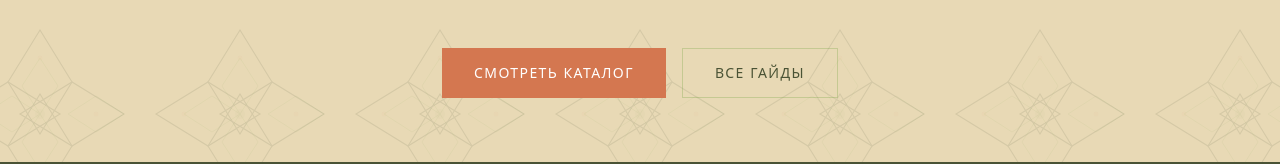
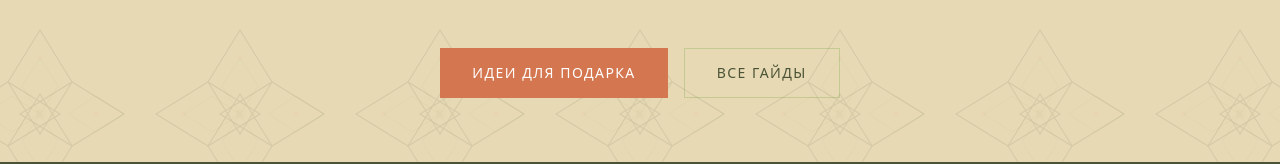
Before and after one commit to dmitry76543/Sinonim, a Next.js app: page /guide/diamond-gift in a window 1280 px wide. Shown: the part 1186-1350 px from the top of the page. Built offline with nearby package versions, Linux system fonts and the light colour scheme; no server answers; a web font is replaced by a local one.

Commit message:
Point gift guide CTA to curated gifts at /shop/gifts.
Co-authored-by: Cursor <cursoragent@cursor.com>

```diff
--- a/src/app/guide/[slug]/page.tsx
+++ b/src/app/guide/[slug]/page.tsx
@@ -115,6 +115,7 @@ function DiamondGiftGuide() {
       eyebrow="Гид покупателя"
       title="Как выбрать подарок с лабораторным бриллиантом"
       intro="Подарок с бриллиантом не обязан быть огромным по каратности. Важнее стиль, повод и удобство носки — особенно если украшение выбирается до примерки."
+      primaryCta={{ label: "Идеи для подарка", href: "/shop/gifts" }}
     >
       <h2 className="font-heading text-xl text-brand-olive-dark">С чего начать</h2>
       <p>
--- a/src/components/guide/GuidePage.tsx
+++ b/src/components/guide/GuidePage.tsx
@@ -6,9 +6,19 @@ type GuidePageProps = {
   title: string;
   intro: string;
   children: ReactNode;
+  primaryCta?: {
+    label: string;
+    href: string;
+  };
 };
 
-export function GuidePage({ eyebrow, title, intro, children }: GuidePageProps) {
+export function GuidePage({
+  eyebrow,
+  title,
+  intro,
+  children,
+  primaryCta = { label: "Смотреть каталог", href: "/shop" },
+}: GuidePageProps) {
   return (
     <>
       <section className="py-10 md:py-14">
@@ -35,10 +45,10 @@ export function GuidePage({ eyebrow, title, intro, children }: GuidePageProps) {
         <div className="mx-auto max-w-3xl px-4 md:px-6 lg:px-10 text-center">
           <div className="flex flex-wrap justify-center gap-4">
             <Link
-              href="/shop"
+              href={primaryCta.href}
               className="inline-flex items-center justify-center px-8 py-3.5 bg-brand-terracotta hover:bg-brand-terracotta-logo text-white text-sm tracking-widest uppercase transition-colors"
             >
-              Смотреть каталог
+              {primaryCta.label}
             </Link>
             <Link
               href="/guide"
```
